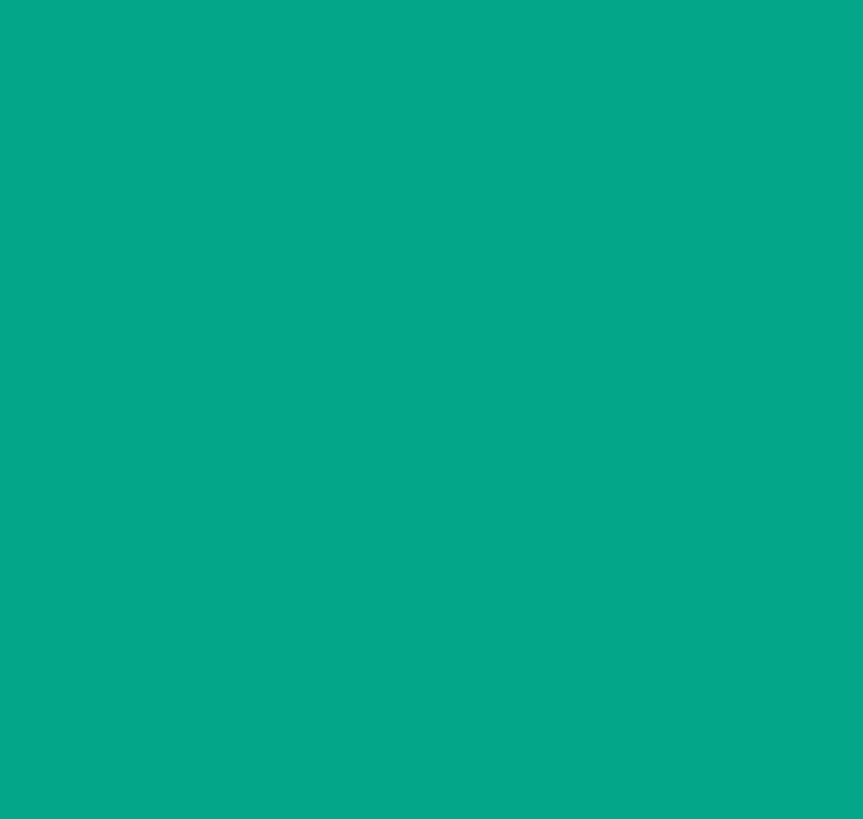
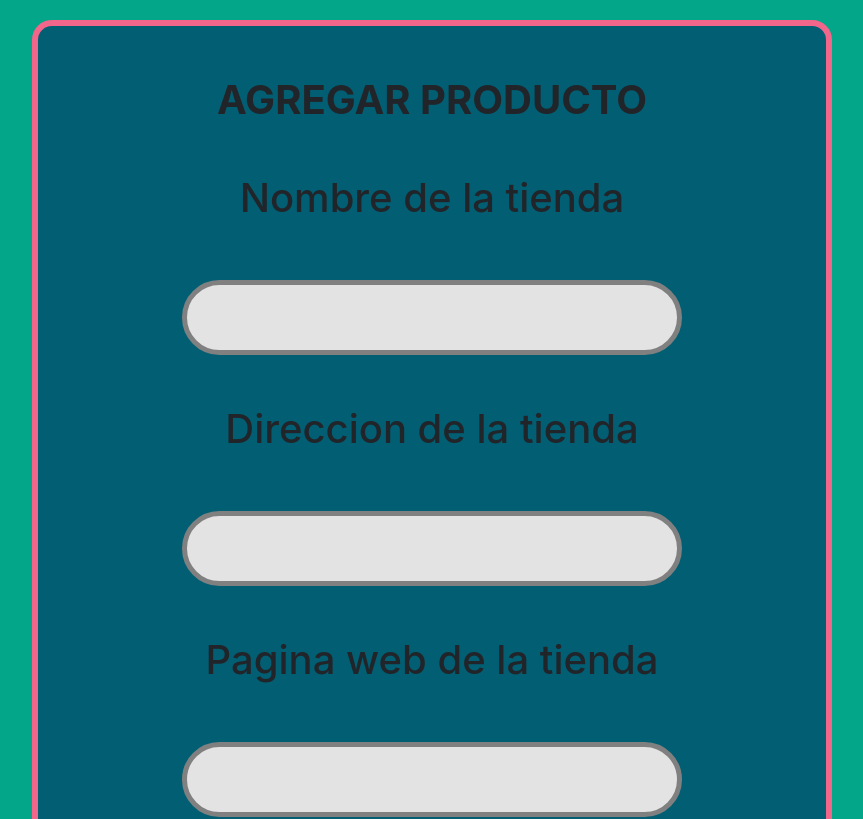
Before and after one commit to Ludoviko451/Kaimonotomo, a React (Create React App) app: page /addTienda in a window 1280 px wide. Before the commit this address had no page. Shown: the top 819 px of the page, without its empty margins (208-1071 px from the left). Built offline with nearby package versions, Linux system fonts and the light colour scheme.

Commit message:
Formulario para agregar tienda

```diff
--- a/src/App.js
+++ b/src/App.js
@@ -1,6 +1,7 @@
 import React from 'react';
 import Indexpage from './components/pages/Indexpage';
 import AddProductform from './components/pages/addProductform';
+import AddTiendaform from './components/pages/addTiendaform';
 import {
   browserRouter as Router,
   Route,
@@ -17,6 +18,7 @@ function App() {
         <Routes>
           <Route path="/" element= {<Indexpage />} />
           <Route path="/addProduct" element= {<AddProductform />}/>
+          <Route path="/addTienda" element= {<AddTiendaform />}/>
         </Routes>
       </BrowserRouter>
     </div>
--- /dev/null
+++ b/src/components/pages/addTiendaform.js
@@ -0,0 +1,87 @@
+import React, { useState } from 'react';
+
+const AddTiendaForm = () => {
+  const [formData, setFormData] = useState({
+    nombre: '',
+    direccion: '',
+    paginaWeb: '',
+  });
+
+  const handleSubmit = async (e) => {
+    e.preventDefault();
+
+    try {
+      const response = await fetch('http://localhost:8080/api/v1/users', {
+        method: 'POST',
+        headers: {
+          'Content-Type': 'application/json',
+        },
+        body: JSON.stringify(formData),
+      });
+
+      if (response.ok) {
+        console.log('Tienda creada exitosamente');
+        setFormData({ nombre: '', direccion: '', paginaWeb: '' });
+      } else {
+        console.error('Error al crear la tienda');
+      }
+    } catch (error) {
+      console.error('Error al enviar la solicitud:', error);
+    }
+  };
+
+  const handleInputChange = (e) => {
+    const { name, value } = e.target;
+    setFormData({ ...formData, [name]: value });
+  };
+
+  return (
+    <div>
+      <form onSubmit={handleSubmit}>
+        <div className='form--container'>
+          <h2 className='form--title'>AGREGAR PRODUCTO</h2>
+
+          <label>
+            <h3>Nombre de la tienda</h3>
+            <input
+              type='text'
+              name='nombre'
+              className='form--nameinput'
+              value={formData.nombre}
+              onChange={handleInputChange}
+              required
+            />
+          </label>
+
+          <label>
+            <h3>Direccion de la tienda</h3>
+            <input
+              type='text'
+              name='direccion'
+              className='form--priceinput'
+              value={formData.direccion}
+              onChange={handleInputChange}
+              required
+            />
+          </label>
+
+          <label>
+            <h3>Pagina web de la tienda</h3>
+            <input
+              type='text'
+              name='paginaWeb'
+              className='form--featuresinput'
+              value={formData.paginaWeb}
+              onChange={handleInputChange}
+              required
+            />
+          </label>
+
+          <input type='submit' className='form--submitinput' value='Crear Tienda' />
+        </div>
+      </form>
+    </div>
+  );
+};
+
+export default AddTiendaForm;
```
